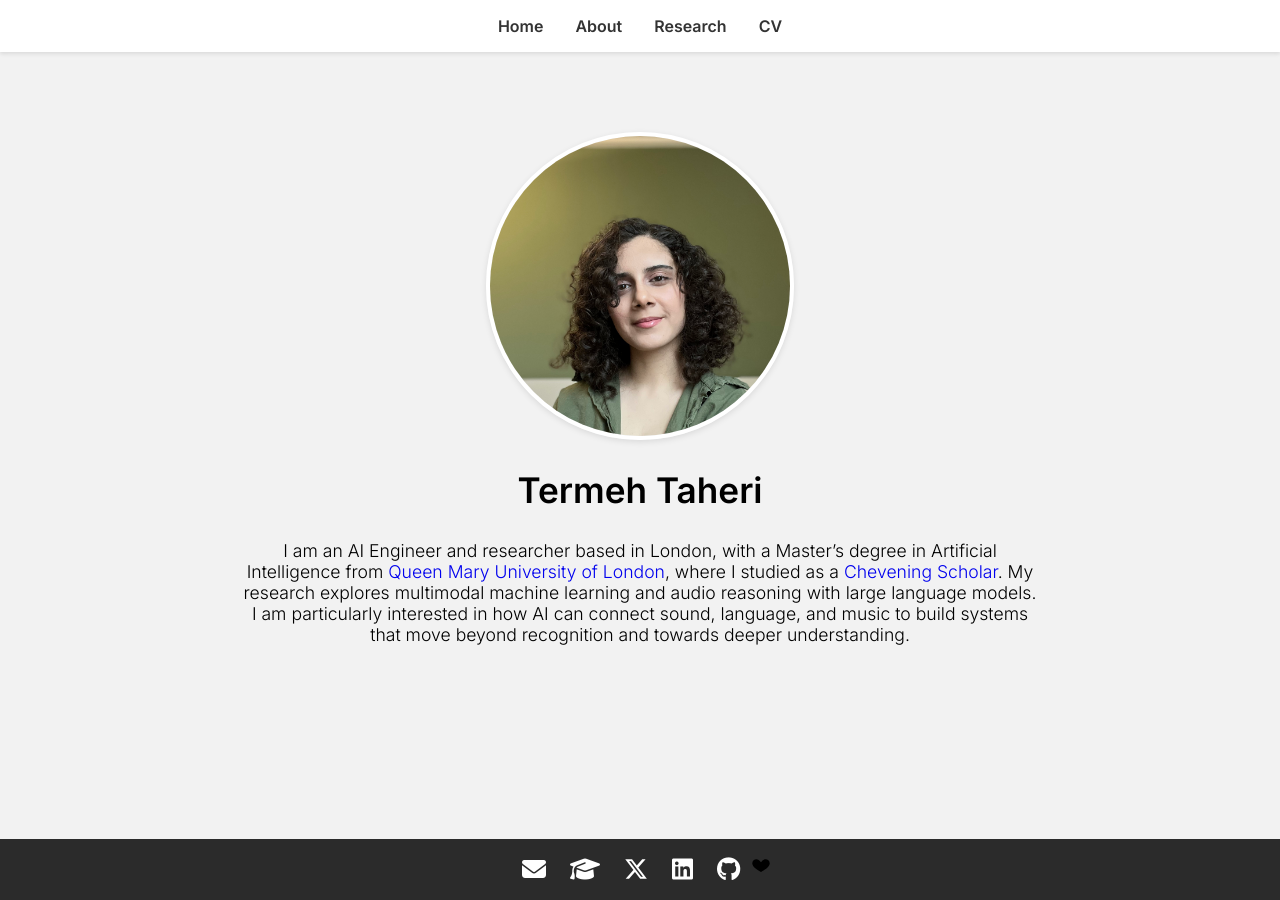
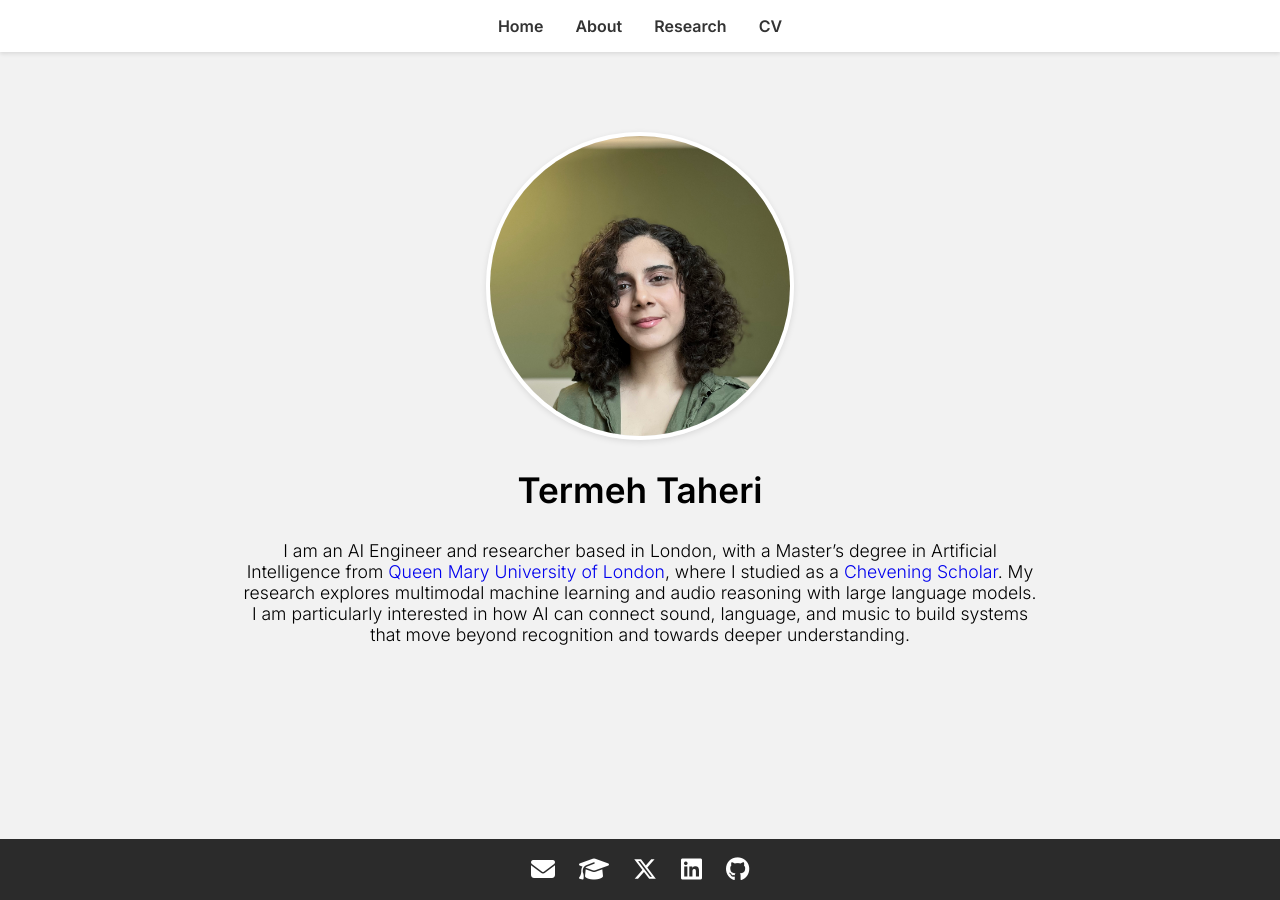
Before and after one commit to termehtaheri/termehtaheri.github.io, a Jekyll site: the page built from index.md, in a window 1280 px wide. Built offline with Jekyll 4.4.1, drawn with Linux system fonts in a browser that asks for light colours.

Commit message:
update footer

```diff
--- a/_includes/footer.html
+++ b/_includes/footer.html
@@ -4,8 +4,4 @@
   <a href="https://x.com/termeh_taheri" target="_blank" title="X"><i class="fab fa-x-twitter"></i></a>
   <a href="https://linkedin.com/in/termehtaheri" title="LinkedIn"><i class="fab fa-linkedin"></i></a>
   <a href="https://github.com/termehtaheri" title="GitHub"><i class="fab fa-github"></i></a>
-   <svg xmlns="http://www.w3.org/2000/svg" viewBox="0 0 568 501" width="18" height="18" fill="currentColor">
-    <path d="M284 198c49-66 97-99 146-99 65 0 138 54 128 144-10 91-127 181-274 258-147-77-264-167-274-258-10-90 63-144 128-144 49 0 97 33 146 99z"/>
-   </svg>
-  </a>
 </footer>
```
